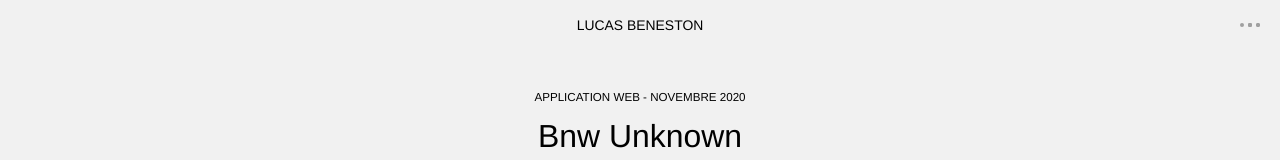
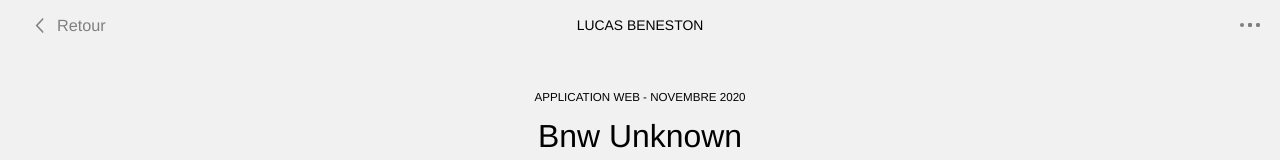
Before and after one commit to Lucasbeneston/portfolio-front, a React (Create React App) app: page /projets/bnw-unknown/ in a window 1280 px wide. Shown: the top 160 px of the page. Built offline with nearby package versions, Linux system fonts and the light colour scheme.

Commit message:
:sparkles: Add return button :sparkles:

```diff
--- a/src/components/_settings/_mixins.scss
+++ b/src/components/_settings/_mixins.scss
@@ -19,10 +19,15 @@
 }
 
 @mixin burger-ronded-item {
-  background-color: $light-grey;
+  background-color: $grey;
   height: 4px;
   width: 4px;
   border-radius: 5px;
   position: absolute;
   transition: 0.25s ease;
+
+  &.open {
+    background-color: $off-white;
+    transition: color 0.5s ease-in-out;
+  }
 }
--- a/src/components/_settings/_variables.scss
+++ b/src/components/_settings/_variables.scss
@@ -1,4 +1,5 @@
 // Colors
 $anthracite-grey: #141414;
+$grey: #808080;
 $light-grey: #a0a0a0;
 $off-white: #f1f1f1;
--- /dev/null
+++ b/src/components/atoms/SVG/ArrowLeft.jsx
@@ -0,0 +1,12 @@
+import React from "react";
+
+export default function ArrowLeft() {
+  return (
+    <svg xmlns="http://www.w3.org/2000/svg" viewBox="0 0 512.008 512.008">
+      <path
+        fill="currentColor"
+        d="M384.001 53.333V10.667c0-4.354-2.646-8.281-6.688-9.896A10.632 10.632 0 00373.335 0a10.677 10.677 0 00-7.708 3.292L130.96 248.625c-3.937 4.125-3.937 10.625 0 14.75l234.667 245.333c3.021 3.146 7.646 4.167 11.688 2.521a10.655 10.655 0 006.688-9.896v-42.667c0-2.729-1.042-5.354-2.917-7.333L196.022 256 381.085 60.667a10.659 10.659 0 002.916-7.334z"
+      />
+    </svg>
+  );
+}
--- a/src/components/organisms/Nav/Nav.jsx
+++ b/src/components/organisms/Nav/Nav.jsx
@@ -1,14 +1,20 @@
 import React, { useContext } from "react";
 import { HashLink } from "react-router-hash-link";
+import { useHistory, useLocation } from "react-router-dom";
 import MenuContext from "../../../contexts/MenuContext";
 import BurgerMenu from "../../molecules/BurgerMenu/BurgerMenu";
 import MenuSlide from "../../molecules/MenuSlide/MenuSlide";
+import ArrowLeft from "../../atoms/SVG/ArrowLeft";
 
 import "./Nav.scss";
 
 export default function Nav() {
   const context = useContext(MenuContext);
+  const history = useHistory();
+  const location = useLocation();
+
   const { open, setOpen } = context;
+  const { pathname } = location;
 
   const switchOpen = () => {
     setOpen(!open);
@@ -23,6 +29,19 @@ export default function Nav() {
 
   return (
     <nav className={`nav ${open ? "open" : ""}`}>
+      {pathname !== "/" ? (
+        <div
+          className={`nav_goBack ${open ? "open" : ""}`}
+          role="button"
+          tabIndex={0}
+          onClick={() => history.goBack()}
+          onKeyPress={() => history.goBack()}
+        >
+          <ArrowLeft />
+          <span>Retour</span>
+        </div>
+      ) : null}
+
       <HashLink onClick={click} to="/#" className="nav_title">
         Lucas BENESTON
       </HashLink>
--- a/src/components/organisms/Nav/Nav.scss
+++ b/src/components/organisms/Nav/Nav.scss
@@ -34,6 +34,62 @@
     }
   }
 
+  &_goBack {
+    width: fit-content;
+    display: flex;
+    align-items: center;
+    height: 30px;
+    margin-left: 4%;
+    color: $grey;
+    outline: none;
+    cursor: pointer;
+
+    &.open {
+      color: $off-white;
+      transition: color 0.5s ease-in-out;
+    }
+
+    @include media(tablet) {
+      background-color: $off-white;
+      position: fixed;
+      top: 10px;
+      left: 0;
+      margin-left: 2.5%;
+      border-radius: 15px;
+      padding-right: 15px;
+
+      &.open {
+        color: $grey;
+      }
+
+      &:hover {
+        color: $anthracite-grey;
+        // transition: color 0.25s ease-in-out;
+
+        & span {
+          padding-left: 5px;
+          transition: padding-left 0.25s linear, color 0.25s linear;
+        }
+      }
+    }
+
+    & span {
+      display: none;
+
+      @include media(tablet) {
+        padding-left: 10px;
+        display: block;
+        transition: padding-left 0.25s linear;
+      }
+    }
+
+    & svg {
+      font-size: 1.2rem;
+      height: 15px;
+      transition: color 0.25s linear;
+    }
+  }
+
   &_title {
     position: absolute;
     top: 50%;
```
Also changed, not shown: 1 other file (tests, documents, lock files or other folders).
